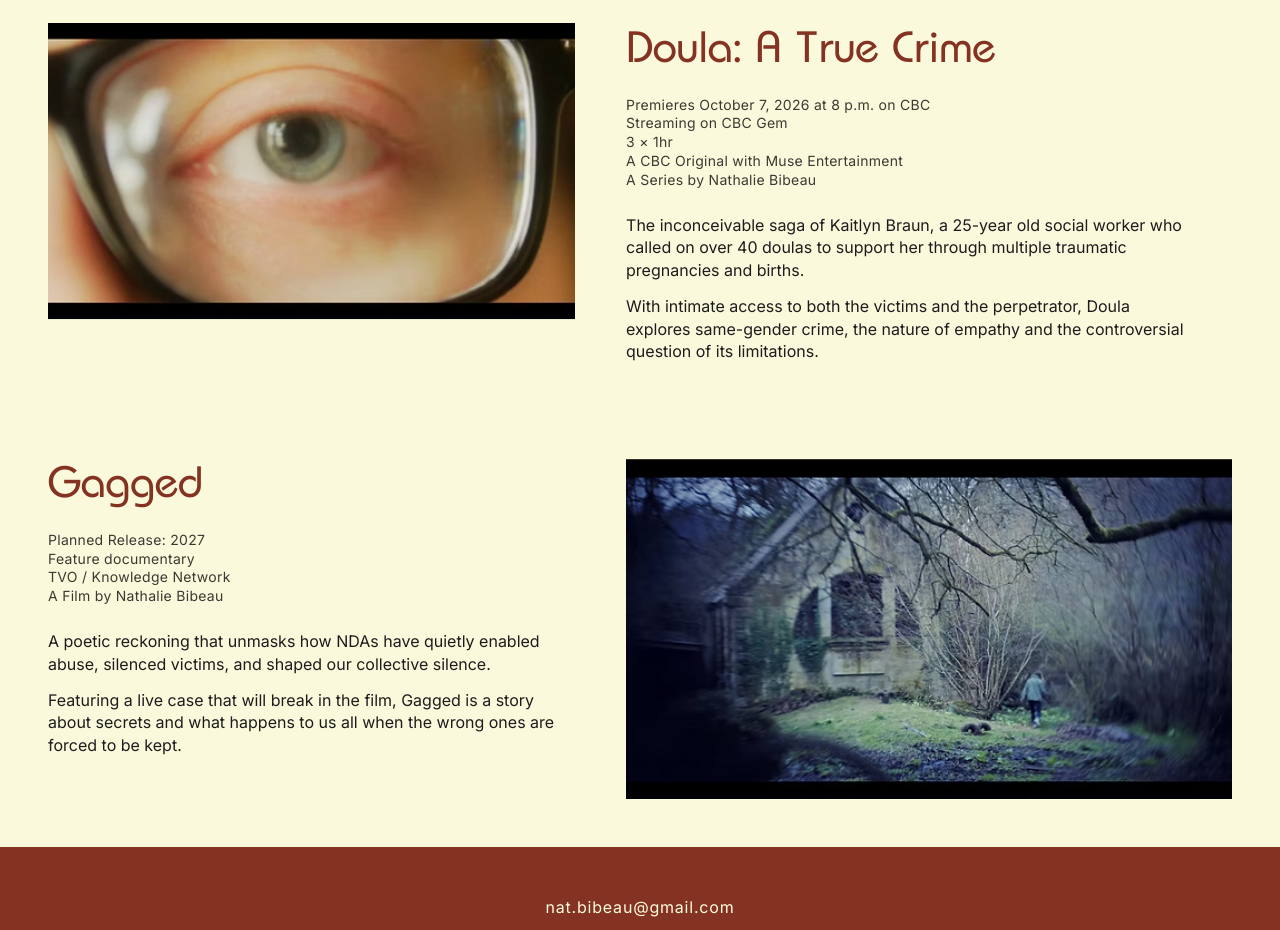
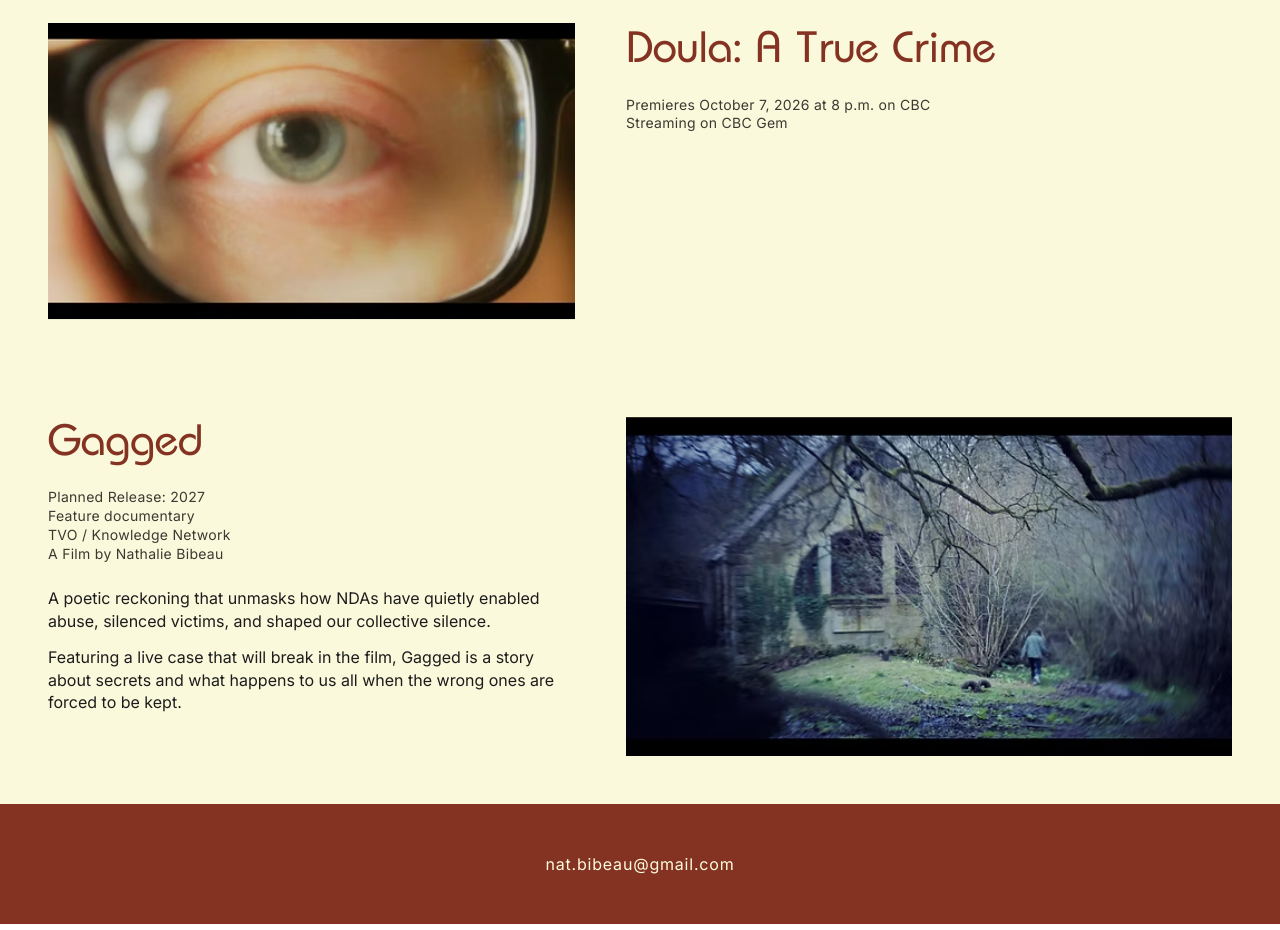
Before and after one commit to lionelmann/natbibeau, a Nuxt app in the folder nuxt/: page / in a window 1280 px wide. Shown: the part 5360-6290 px from the top of the page. Built offline with nearby package versions, Linux system fonts and the light colour scheme.

Commit message:
Simplify Doula to title and air dates only
Keep Doula: A True Crime with CBC premiere and Gem streaming lines,
and remove the remaining meta/description copy.

Co-authored-by: Lionel Mann <lionelmann@users.noreply.github.com>

```diff
--- a/nuxt/app/app.vue
+++ b/nuxt/app/app.vue
@@ -145,14 +145,8 @@ const upcoming = [
     metaLines: [
       "Premieres October 7, 2026 at 8 p.m. on CBC",
       "Streaming on CBC Gem",
-      "3 × 1hr",
-      "A CBC Original with Muse Entertainment",
-      "A Series by Nathalie Bibeau",
     ],
-    description: [
-      "The inconceivable saga of Kaitlyn Braun, a 25-year old social worker who called on over 40 doulas to support her through multiple traumatic pregnancies and births.",
-      "With intimate access to both the victims and the perpetrator, Doula explores same-gender crime, the nature of empathy and the controversial question of its limitations.",
-    ],
+    description: [],
   },
   {
     title: "Gagged",
```
